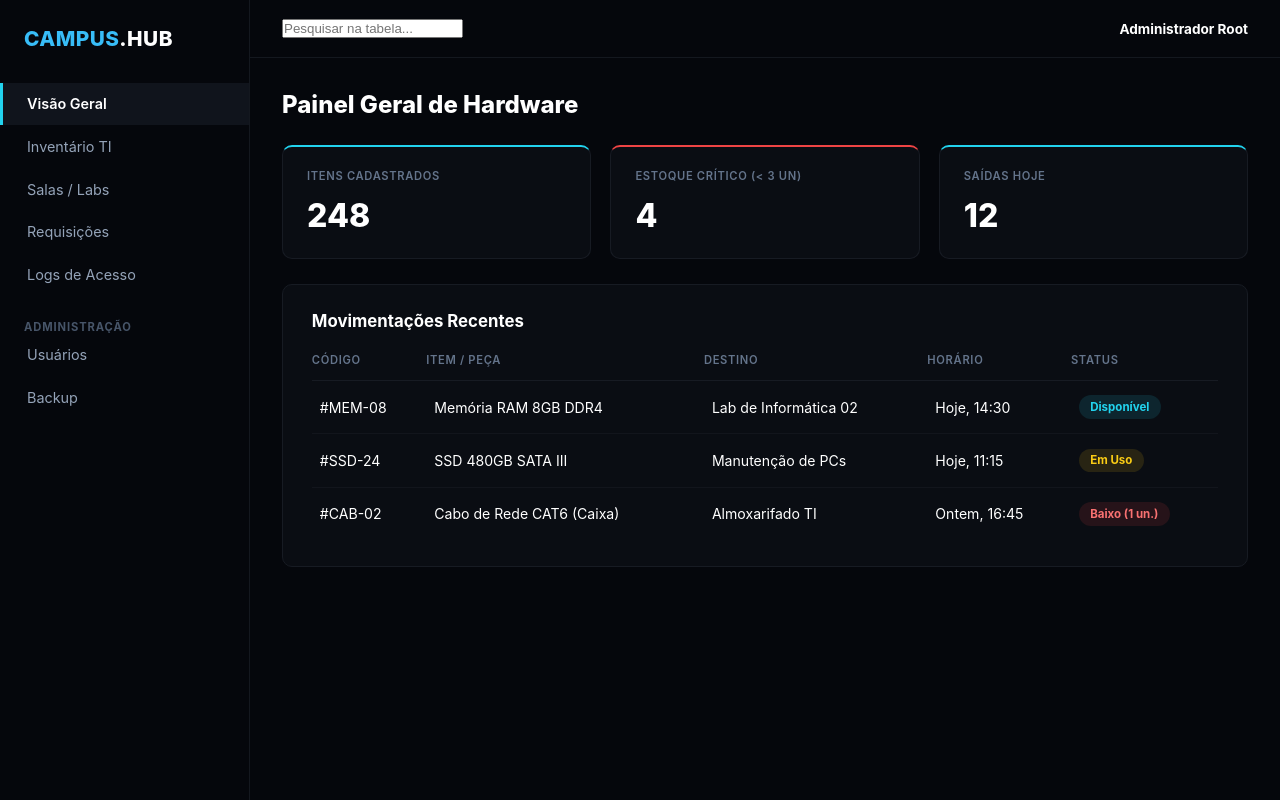
After one commit to V1CCYY/CampusHUB, a Flask app: page /painel in a window 1280 px wide. The commit adds this page. Run offline with Flask 3, Linux system fonts and the light colour scheme.

Commit message:
Adiciona painel geral (Visão Geral) e liga o login diretamente a ele

```diff
--- a/app.py
+++ b/app.py
@@ -15,5 +15,9 @@ def login():
 def recursos():
     return render_template('RECURSOS.html')
 
+@app.route('/painel')
+def painel():
+    return render_template('PAINEL.html')
+
 if __name__ == '__main__':
     app.run(debug=True)
--- /dev/null
+++ b/static/css/painel.css
@@ -0,0 +1,171 @@
+.painel-layout {
+  display: flex;
+  min-height: 100vh;
+}
+
+.sidebar {
+  width: 250px;
+  flex-shrink: 0;
+  background: #05070c;
+  border-right: 1px solid #14181f;
+  padding: 1.6rem 0;
+}
+
+.sidebar .logo {
+  padding: 0 1.5rem;
+  margin-bottom: 2rem;
+  display: block;
+}
+
+.sidebar-link {
+  display: block;
+  padding: 0.8rem 1.5rem;
+  color: #94a3b8;
+  text-decoration: none;
+  font-size: 0.9rem;
+  border-left: 3px solid transparent;
+}
+
+.sidebar-link:hover {
+  color: #fff;
+}
+
+.sidebar-link.active {
+  color: #fff;
+  background: #10141c;
+  border-left: 3px solid #22d3ee;
+  font-weight: 600;
+}
+
+.sidebar-section {
+  margin-top: 1.5rem;
+  padding: 0 1.5rem;
+  font-size: 0.7rem;
+  font-weight: 700;
+  letter-spacing: 0.08em;
+  color: #475569;
+}
+
+.painel-main {
+  flex: 1;
+  min-width: 0;
+}
+
+.painel-topbar {
+  display: flex;
+  justify-content: space-between;
+  align-items: center;
+  padding: 1.2rem 2rem;
+  border-bottom: 1px solid #14181f;
+}
+
+.painel-admin {
+  font-size: 0.85rem;
+  font-weight: 700;
+  color: #fff;
+}
+
+.painel-content {
+  padding: 2rem;
+}
+
+.painel-title {
+  font-size: 1.5rem;
+  font-weight: 800;
+  margin-bottom: 1.6rem;
+}
+
+.stat-grid {
+  display: grid;
+  grid-template-columns: repeat(3, 1fr);
+  gap: 1.2rem;
+  margin-bottom: 1.6rem;
+}
+
+.stat-card {
+  background: #0a0d13;
+  border: 1px solid #171b23;
+  border-radius: 10px;
+  padding: 1.4rem 1.5rem;
+  border-top: 2px solid #22d3ee;
+}
+
+.stat-card.critical {
+  border-top-color: #ef4444;
+}
+
+.stat-label {
+  font-size: 0.7rem;
+  font-weight: 600;
+  letter-spacing: 0.06em;
+  text-transform: uppercase;
+  color: #64748b;
+  margin-bottom: 0.8rem;
+}
+
+.stat-value {
+  font-size: 2rem;
+  font-weight: 800;
+}
+
+.panel-card {
+  background: #0a0d13;
+  border: 1px solid #171b23;
+  border-radius: 10px;
+  padding: 1.6rem 1.8rem;
+}
+
+.panel-card h2 {
+  font-size: 1.05rem;
+  font-weight: 700;
+  margin-bottom: 1.4rem;
+}
+
+.data-table {
+  width: 100%;
+  border-collapse: collapse;
+}
+
+.data-table th {
+  text-align: left;
+  font-size: 0.7rem;
+  font-weight: 600;
+  letter-spacing: 0.06em;
+  text-transform: uppercase;
+  color: #64748b;
+  padding-bottom: 0.8rem;
+  border-bottom: 1px solid #171b23;
+}
+
+.data-table td {
+  padding: 0.9rem 0.5rem;
+  font-size: 0.88rem;
+  border-bottom: 1px solid #12151c;
+}
+
+.data-table tr:last-child td {
+  border-bottom: none;
+}
+
+.badge {
+  display: inline-block;
+  padding: 0.3rem 0.7rem;
+  border-radius: 999px;
+  font-size: 0.72rem;
+  font-weight: 700;
+}
+
+.badge.ok {
+  background: rgba(34, 211, 238, 0.12);
+  color: #22d3ee;
+}
+
+.badge.warn {
+  background: rgba(250, 204, 21, 0.12);
+  color: #facc15;
+}
+
+.badge.danger {
+  background: rgba(239, 68, 68, 0.12);
+  color: #f87171;
+}
--- a/templates/LOGIN.html
+++ b/templates/LOGIN.html
@@ -29,9 +29,9 @@
                 <a href="#" class="login-forgot">Esqueceu a senha?</a>
             </div>
 
-            <button class="btn-gradient login-btn">
+            <a href="/painel" class="btn-gradient login-btn">
                 Acessar Sistema
-            </button>
+            </a>
 
             <hr class="login-divider" />
 
--- /dev/null
+++ b/templates/PAINEL.html
@@ -0,0 +1,93 @@
+<!DOCTYPE html>
+<html lang="pt-BR">
+<head>
+    <meta charset="UTF-8">
+    <meta name="viewport" content="width=device-width, initial-scale=1.0">
+    <title>CampusHUB - Painel</title>
+    <link rel="stylesheet" href="{{ url_for('static', filename='css/global.css') }}">
+    <link rel="stylesheet" href="{{ url_for('static', filename='css/painel.css') }}">
+</head>
+<body>
+    <div class="painel-layout">
+        <aside class="sidebar">
+            <div class="logo">
+                CAMPUS<span class="logo-white">.HUB</span>
+            </div>
+
+            <a href="/painel" class="sidebar-link active">Visão Geral</a>
+            <a href="#" class="sidebar-link">Inventário TI</a>
+            <a href="#" class="sidebar-link">Salas / Labs</a>
+            <a href="#" class="sidebar-link">Requisições</a>
+            <a href="#" class="sidebar-link">Logs de Acesso</a>
+
+            <div class="sidebar-section">ADMINISTRAÇÃO</div>
+            <a href="#" class="sidebar-link">Usuários</a>
+            <a href="#" class="sidebar-link">Backup</a>
+        </aside>
+
+        <main class="painel-main">
+            <div class="painel-topbar">
+                <input type="text" class="search-input" placeholder="Pesquisar na tabela..." />
+                <div class="painel-admin">Administrador Root</div>
+            </div>
+
+            <div class="painel-content">
+                <h1 class="painel-title">Painel Geral de Hardware</h1>
+
+                <div class="stat-grid">
+                    <div class="stat-card">
+                        <div class="stat-label">Itens Cadastrados</div>
+                        <div class="stat-value">248</div>
+                    </div>
+                    <div class="stat-card critical">
+                        <div class="stat-label">Estoque Crítico (&lt; 3 un)</div>
+                        <div class="stat-value">4</div>
+                    </div>
+                    <div class="stat-card">
+                        <div class="stat-label">Saídas Hoje</div>
+                        <div class="stat-value">12</div>
+                    </div>
+                </div>
+
+                <div class="panel-card">
+                    <h2>Movimentações Recentes</h2>
+                    <table class="data-table">
+                        <thead>
+                            <tr>
+                                <th>Código</th>
+                                <th>Item / Peça</th>
+                                <th>Destino</th>
+                                <th>Horário</th>
+                                <th>Status</th>
+                            </tr>
+                        </thead>
+                        <tbody>
+                            <tr>
+                                <td>#MEM-08</td>
+                                <td>Memória RAM 8GB DDR4</td>
+                                <td>Lab de Informática 02</td>
+                                <td>Hoje, 14:30</td>
+                                <td><span class="badge ok">Disponível</span></td>
+                            </tr>
+                            <tr>
+                                <td>#SSD-24</td>
+                                <td>SSD 480GB SATA III</td>
+                                <td>Manutenção de PCs</td>
+                                <td>Hoje, 11:15</td>
+                                <td><span class="badge warn">Em Uso</span></td>
+                            </tr>
+                            <tr>
+                                <td>#CAB-02</td>
+                                <td>Cabo de Rede CAT6 (Caixa)</td>
+                                <td>Almoxarifado TI</td>
+                                <td>Ontem, 16:45</td>
+                                <td><span class="badge danger">Baixo (1 un.)</span></td>
+                            </tr>
+                        </tbody>
+                    </table>
+                </div>
+            </div>
+        </main>
+    </div>
+</body>
+</html>
```
